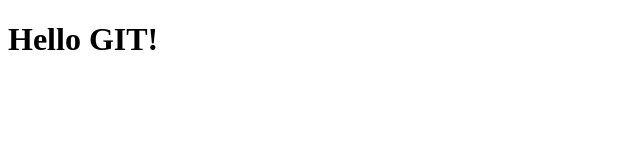
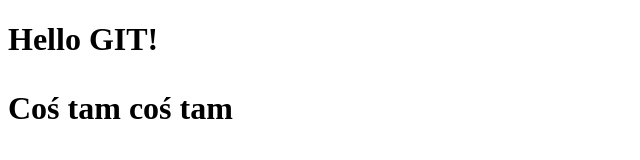
Before and after one commit to MorsMarcin/git-cource-4, a plain HTML site: page index.html in a window 1280 px wide. Shown: the whole page, without its empty margins (0-640 px from the left). Drawn offline with Linux system fonts and the light colour scheme.

Commit message:
Added paragrapth into index.html

```diff
--- a/index.html
+++ b/index.html
@@ -8,5 +8,9 @@
 </head>
 <body>
     <h1>Hello GIT!</>
+        <p>
+            Coś tam coś tam
+
+        </p>
 </body>
 </html>
```
